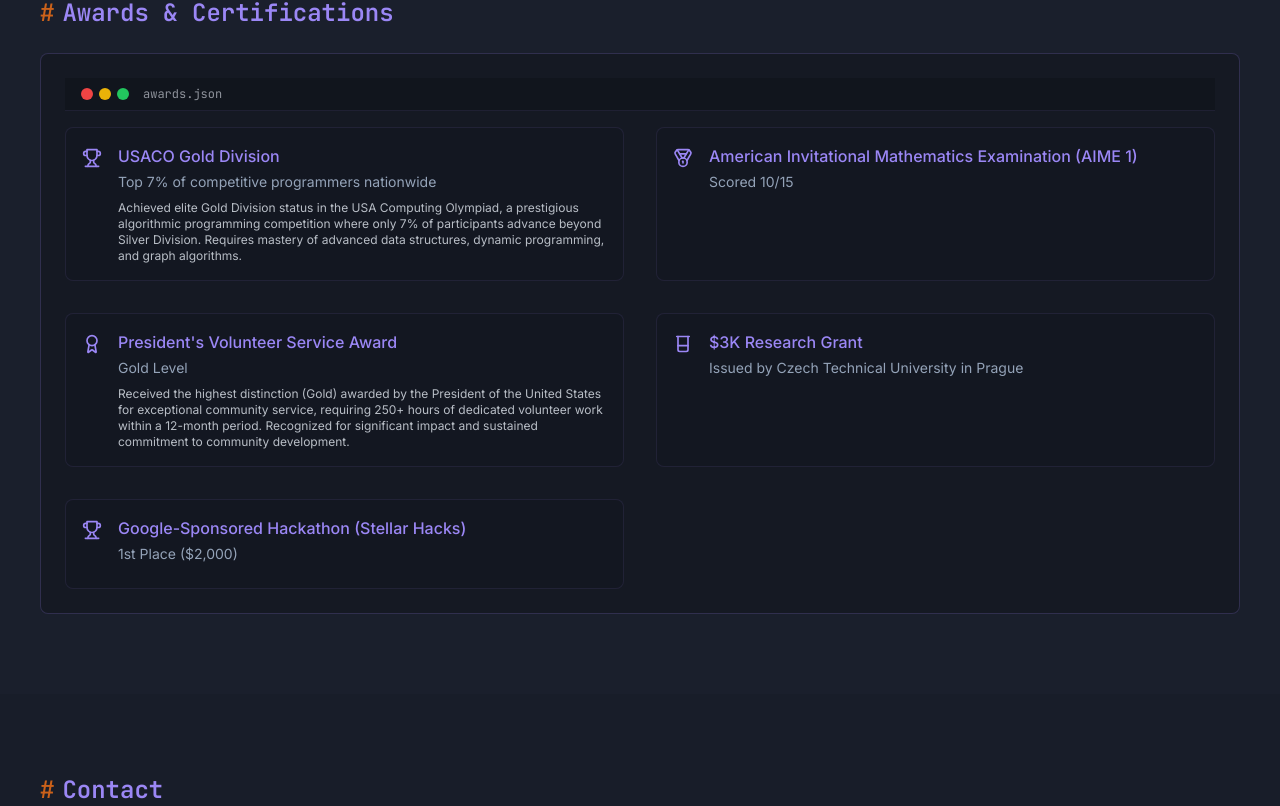
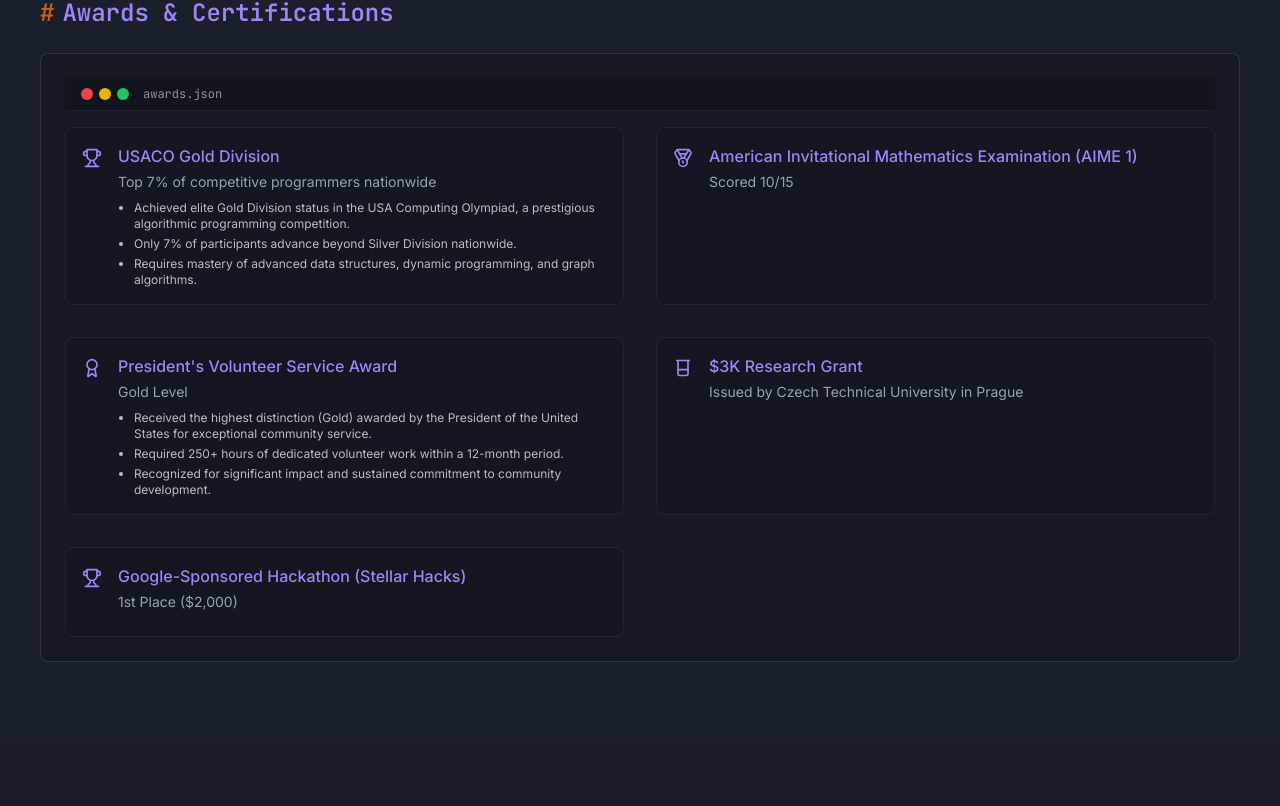
Before and after one commit to draj222/hidheeraj, a React (Vite) app: page / in a window 1280 px wide. Shown: the part 5074-5880 px from the top of the page. Built offline with nearby package versions, Linux system fonts and the light colour scheme.

Commit message:
Refactor Awards descriptions
-   Convert USACO Gold and PVSA Gold descriptions to bullet points.

```diff
--- a/src/components/Awards.tsx
+++ b/src/components/Awards.tsx
@@ -8,7 +8,11 @@ const Awards = () => {
       title: 'USACO Gold Division',
       subtitle: 'Top 7% of competitive programmers nationwide',
       icon: <Trophy className="h-5 w-5 text-terminal-highlight" />,
-      description: 'Achieved elite Gold Division status in the USA Computing Olympiad, a prestigious algorithmic programming competition where only 7% of participants advance beyond Silver Division. Requires mastery of advanced data structures, dynamic programming, and graph algorithms.'
+      description: [
+        'Achieved elite Gold Division status in the USA Computing Olympiad, a prestigious algorithmic programming competition.',
+        'Only 7% of participants advance beyond Silver Division nationwide.',
+        'Requires mastery of advanced data structures, dynamic programming, and graph algorithms.'
+      ]
     },
     {
       title: 'American Invitational Mathematics Examination (AIME 1)',
@@ -19,7 +23,11 @@ const Awards = () => {
       title: 'President\'s Volunteer Service Award',
       subtitle: 'Gold Level',
       icon: <Award className="h-5 w-5 text-terminal-highlight" />,
-      description: 'Received the highest distinction (Gold) awarded by the President of the United States for exceptional community service, requiring 250+ hours of dedicated volunteer work within a 12-month period. Recognized for significant impact and sustained commitment to community development.'
+      description: [
+        'Received the highest distinction (Gold) awarded by the President of the United States for exceptional community service.',
+        'Required 250+ hours of dedicated volunteer work within a 12-month period.',
+        'Recognized for significant impact and sustained commitment to community development.'
+      ]
     },
     {
       title: '$3K Research Grant',
@@ -60,9 +68,15 @@ const Awards = () => {
                   {award.subtitle && (
                     <p className="text-sm text-terminal-muted mb-2">{award.subtitle}</p>
                   )}
-                  {award.description && (
+                  {Array.isArray(award.description) ? (
+                    <ul className="text-xs text-terminal-text/80 list-disc pl-4 space-y-1">
+                      {award.description.map((item, i) => (
+                        <li key={i}>{item}</li>
+                      ))}
+                    </ul>
+                  ) : award.description ? (
                     <p className="text-xs text-terminal-text/80">{award.description}</p>
-                  )}
+                  ) : null}
                 </div>
               </div>
             ))}
```
